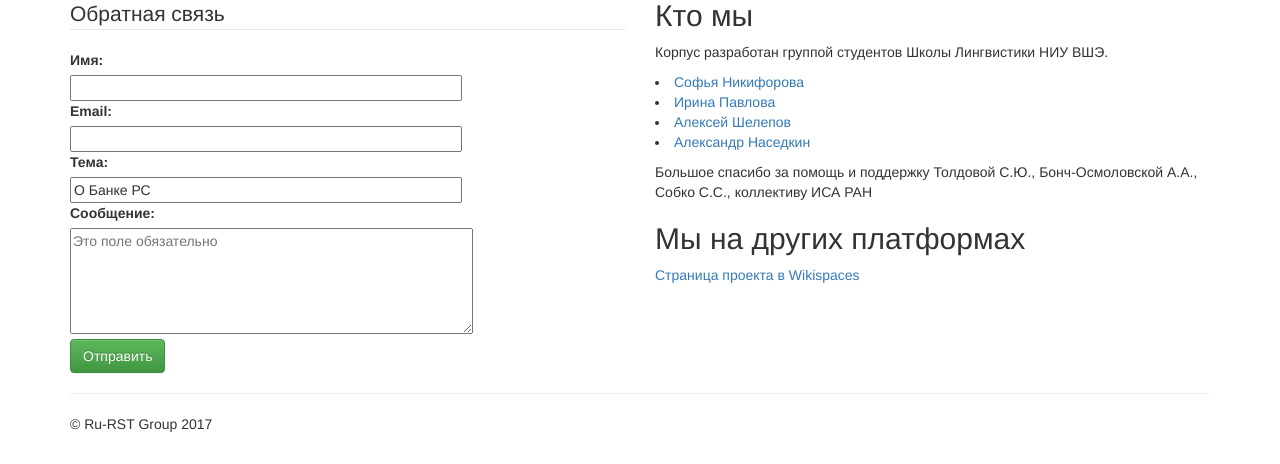
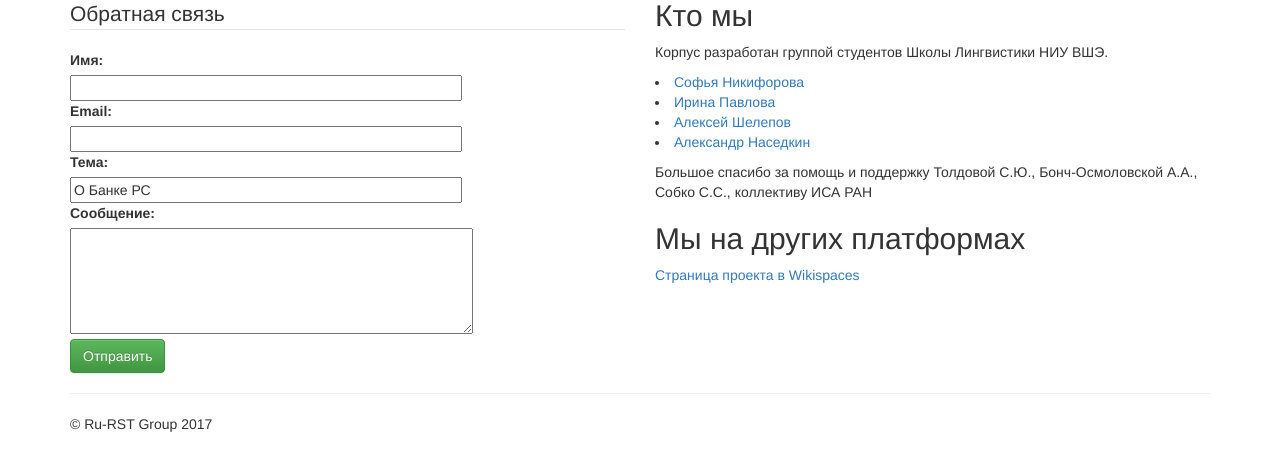
Before and after one commit to IraPS/Ru-RST-corpus, a Flask app: page /contact.html in a window 1280 px wide. Shown: the part 341-805 px from the top of the page. Run offline with Flask 2, Linux system fonts and the light colour scheme; some libraries are stand-ins or nearby versions.

Commit message:
Update contact.html

```diff
--- a/backend/templates/contact.html
+++ b/backend/templates/contact.html
@@ -23,7 +23,7 @@
 			<label for="email">Email:</label><br> <input type="text" class="input_field" name="email" id="email" size="45" required><br>
 
 			<label for="subject">Тема:</label><br> <input type="text" class="input_field" name="subject" id="subject" size="45" value="О Банке РС"><br>
-			<label for="messagetext">Сообщение:</label><br> <textarea id="messagetext" name="messagetext" rows="5" cols="47" class="input_field" placeholder="Это поле обязательно" required></textarea><br>
+			<label for="messagetext">Сообщение:</label><br> <textarea id="messagetext" name="messagetext" rows="5" cols="47" class="input_field" required></textarea><br>
 
 			<input type="submit" value="Отправить" id="submit" name="submit" class="btn btn-success">
 			</fieldset>
```
